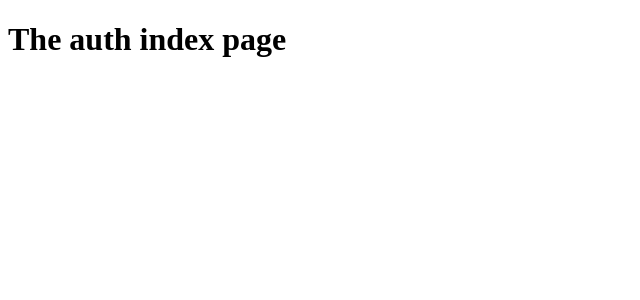
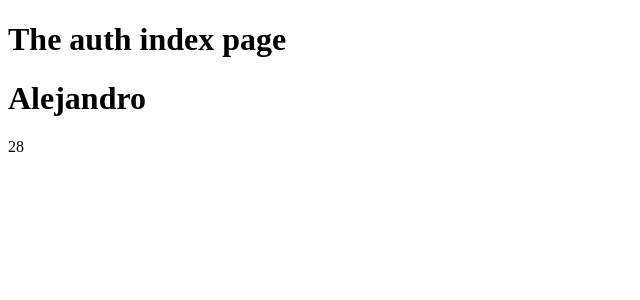
Before and after one commit to AlejandroRodarte/course-react-next-js-sample-app, a Next.js app: page /auth in a window 1280 px wide. Shown: the top 300 px of the page, without its empty margins (0-640 px from the left). Built offline with nearby package versions, Linux system fonts and the light colour scheme.

Commit message:
Next.js & Components & Pages

```diff
--- /dev/null
+++ b/components/User.js
@@ -0,0 +1,14 @@
+import React from 'react';
+
+const user = ({ name, age }) => (
+    <div>
+        <h1>
+            { name }
+        </h1>
+        <p>
+            { age }
+        </p>
+    </div>
+);
+
+export default user;
--- a/pages/auth/index.js
+++ b/pages/auth/index.js
@@ -1,10 +1,13 @@
 import React from 'react';
+
+import User from '../../components/User';
 
 const authIndexPage = () => (
     <div>
         <h1>
             The auth index page
         </h1>
+        <User name="Alejandro" age="28" />
     </div>
 );
 
```
